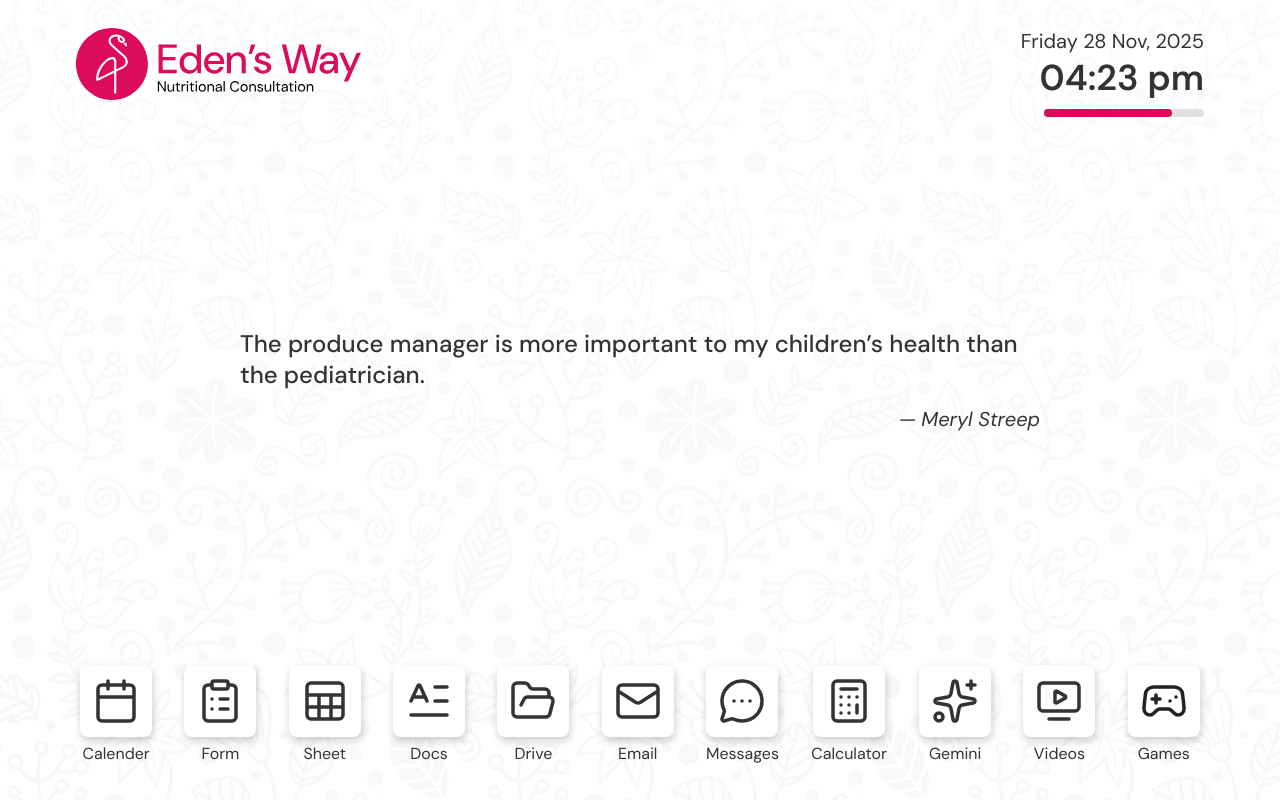
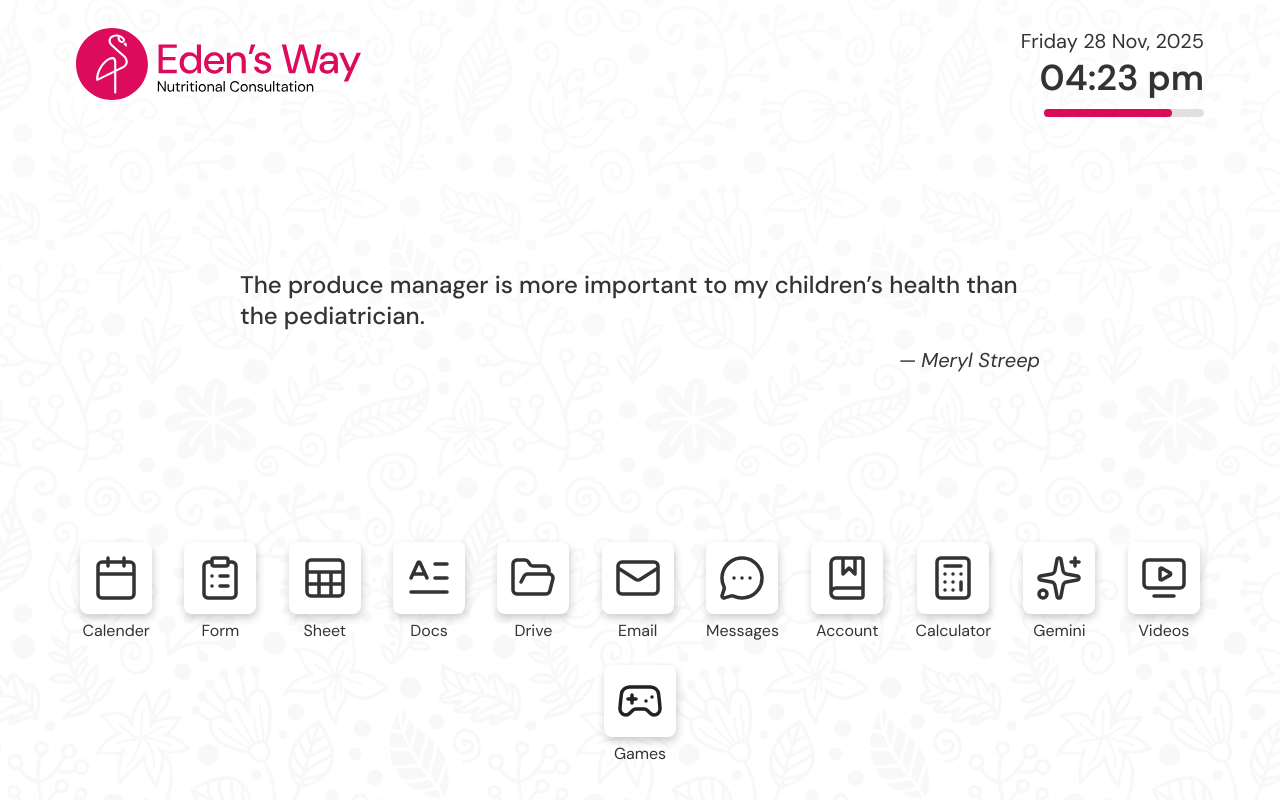
Before and after one commit to edensway/Dashboard, a React (Vite) app: page / in a window 1280 px wide. Built offline with nearby package versions, Linux system fonts and the light colour scheme.

Commit message:
added new calc link

```diff
--- a/src/pages/Dashboard.jsx
+++ b/src/pages/Dashboard.jsx
@@ -1,6 +1,6 @@
 import Button from "../components/Button";
 
-// import accounts_icon from "../assets/Icons/accounts.svg";
+import accounts_icon from "../assets/Icons/accounts.svg";
 import calculator_icon from "../assets/Icons/calculator.svg";
 import calender_icon from "../assets/Icons/calender.svg";
 import docs_icon from "../assets/Icons/docs.svg";
@@ -18,12 +18,12 @@ export default function Dashboard() {
     const dashvars = [
         { name: "Calender", icon: calender_icon, url: "https://calendar.google.com/calendar/" },
         { name: "Form", icon: form_icon, url: "https://forms.gle/YcSrvwSq9EvsBxZd6" },
-        { name: "Sheet", icon: sheet_icon, url: "https://docs.google.com/spreadsheets/d/1LF8fNTsIzTbvK93igNOA3h3SG4DffCdmX-aLPfZ63yA" },
+        { name: "Sheet", icon: sheet_icon, url: "https://docs.google.com/spreadsheets/d/" },
         { name: "Docs", icon: docs_icon, url: "https://docs.google.com/document" },
         { name: "Drive", icon: folder_icon, url: "https://drive.google.com/drive/folders/1PT_zsZZCxUFTsauhi_28uaIkTq-6aVxo?usp=drive_link" },
         { name: "Email", icon: email_icon, url: "https://gmail.com/" },
         { name: "Messages", icon: messages_icon, url: "https://web.whatsapp.com/" },
-        // { name: "Account", icon: accounts_icon, url: "https://books.zoho.in/app/" },
+        { name: "Account", icon: accounts_icon, url: "https://books.zoho.in/app/" },
         { name: "Calculator", icon: calculator_icon, url: "https://edensway.github.io/tools/" },
         { name: "Gemini", icon: sparkles_icon, url: "https://gemini.google.com/app" },
         { name: "Videos", icon: video, url: "https://www.youtube.com/@edenswaync" },
```
